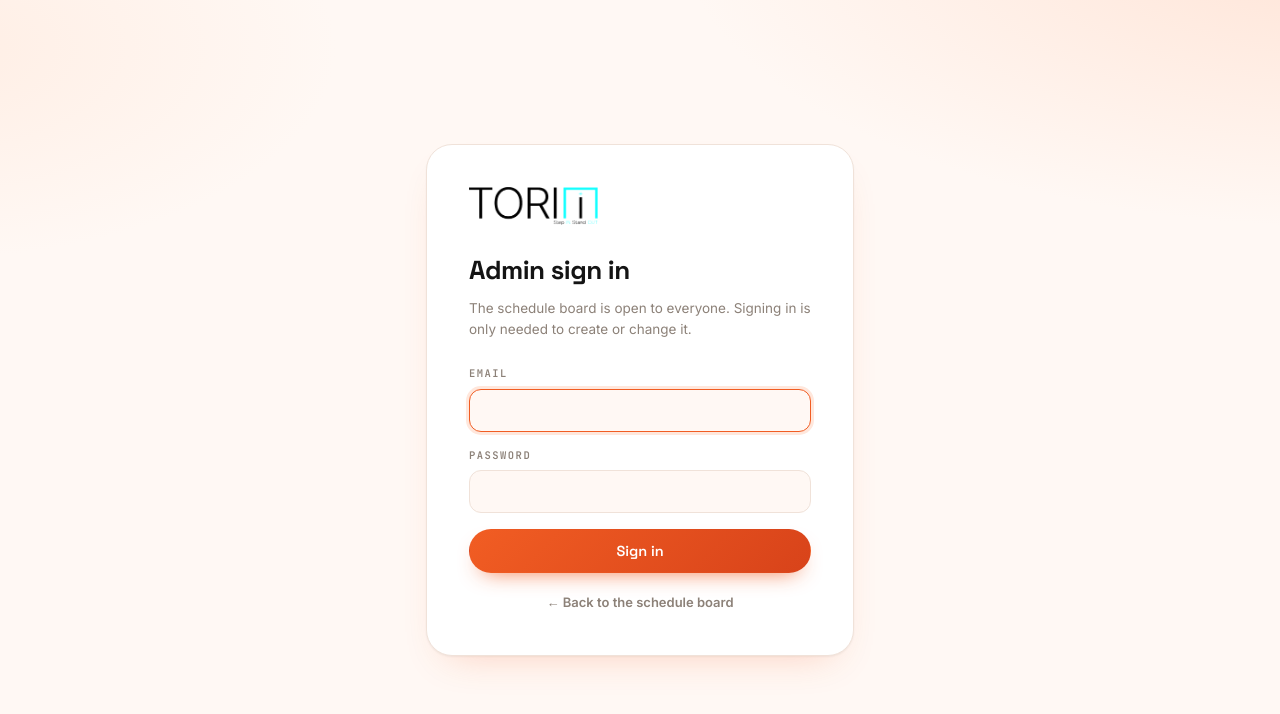
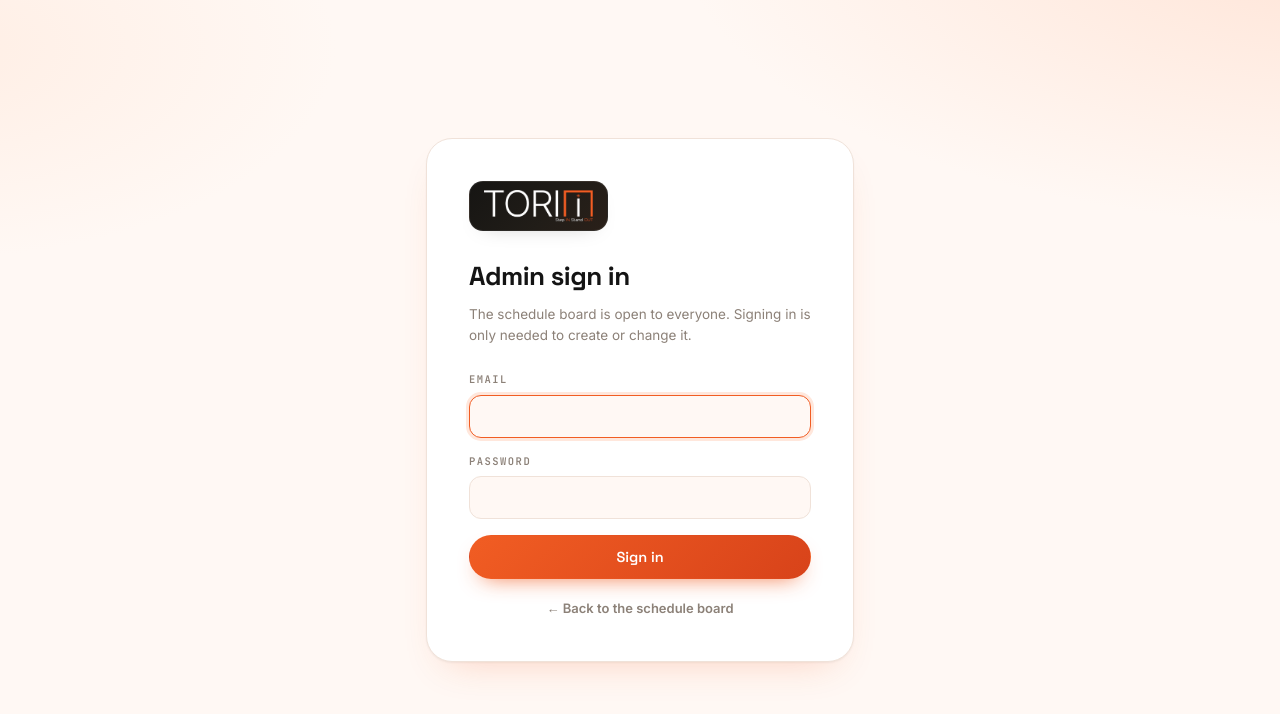
Before and after one commit to Abhi-5090/Torii-Training-Schedule, a React (Vite) app in the folder frontend/: page /admin/login in a window 1280 px wide. Shown: the top 714 px of the page. Built offline with nearby package versions, Linux system fonts and the light colour scheme; no server answers.

Commit message:
Preserve Torii logo original colors in light mode on admin login

```diff
--- a/frontend/src/pages/Login.jsx
+++ b/frontend/src/pages/Login.jsx
@@ -37,7 +37,9 @@ export default function Login() {
     <div className="login-shell">
       <div className="login-card">
         <div className="login-mark">
-          <img src={LOGO} alt="Torii" />
+          <div className="login-logo-badge">
+            <img src={LOGO} alt="Torii" />
+          </div>
           <ThemeButton />
         </div>
 
--- a/frontend/src/styles/console.css
+++ b/frontend/src/styles/console.css
@@ -104,8 +104,9 @@
 .login-card{width:100%; max-width:428px; background:var(--card); border:1px solid var(--line);
   border-radius:26px; box-shadow:var(--shadow); padding:clamp(28px,4vw,42px); animation:rise .7s var(--ease) both}
 .login-mark{display:flex; align-items:center; justify-content:space-between; gap:16px; margin-bottom:26px}
-.login-mark img{height:38px; width:auto; filter:invert(1) brightness(1.6)}
-html[data-theme="dark"] .login-mark img{filter:none}
+.login-logo-badge{background:linear-gradient(135deg,#161513 0%, #211D18 60%, #2A2019 100%);
+  padding:8px 14px; border-radius:14px; display:inline-flex; align-items:center; border:1px solid rgba(255,255,255,.08); box-shadow:var(--shadow-sm)}
+.login-logo-badge img, .login-mark img{height:32px; width:auto; display:block; filter:none}
 .login-card h1{font-family:'Space Grotesk',sans-serif; font-weight:700; font-size:26px; letter-spacing:-.02em; margin:0 0 8px}
 .login-card .sub{color:var(--muted); font-size:13.5px; margin:0 0 26px; line-height:1.55}
 
```
